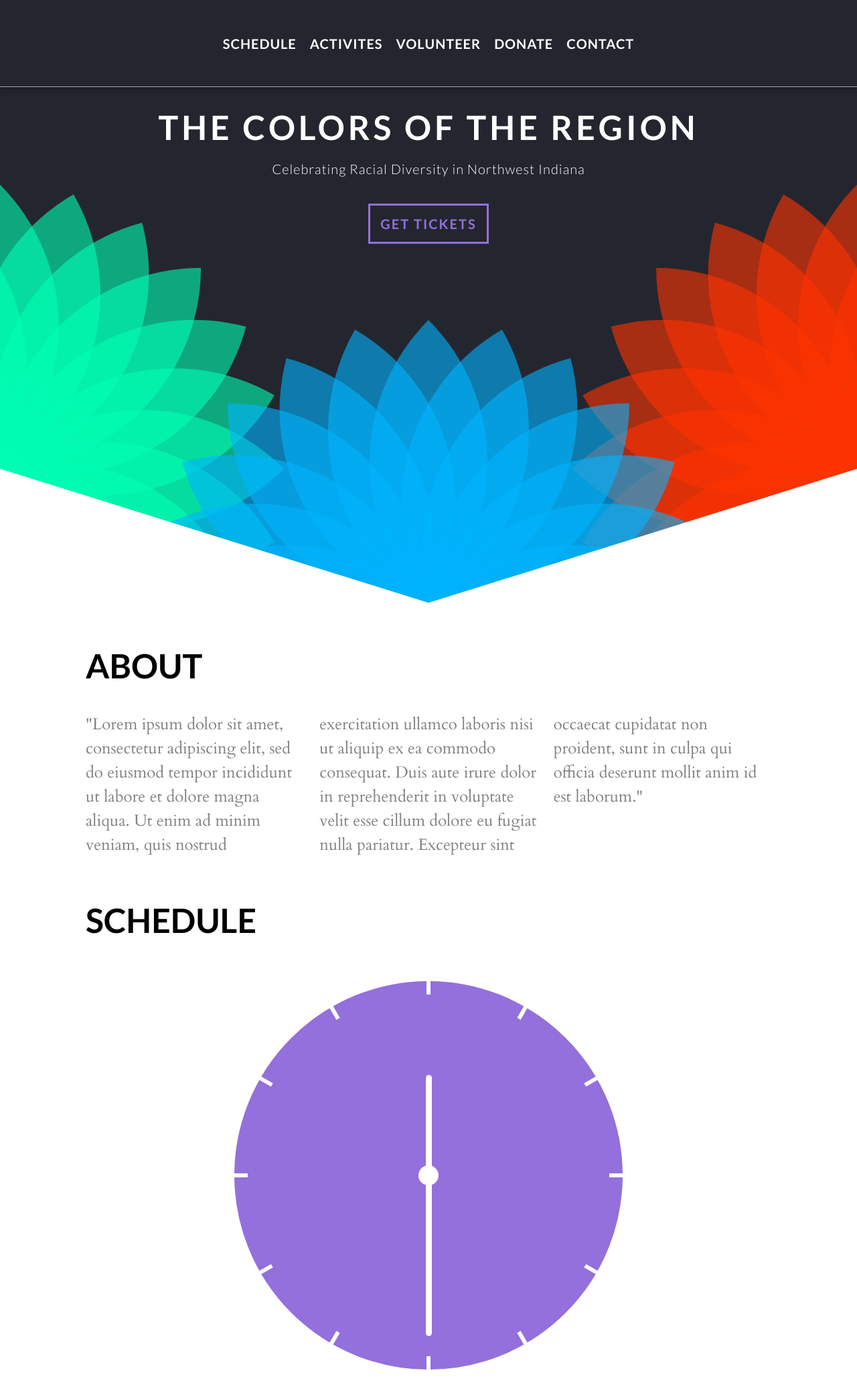
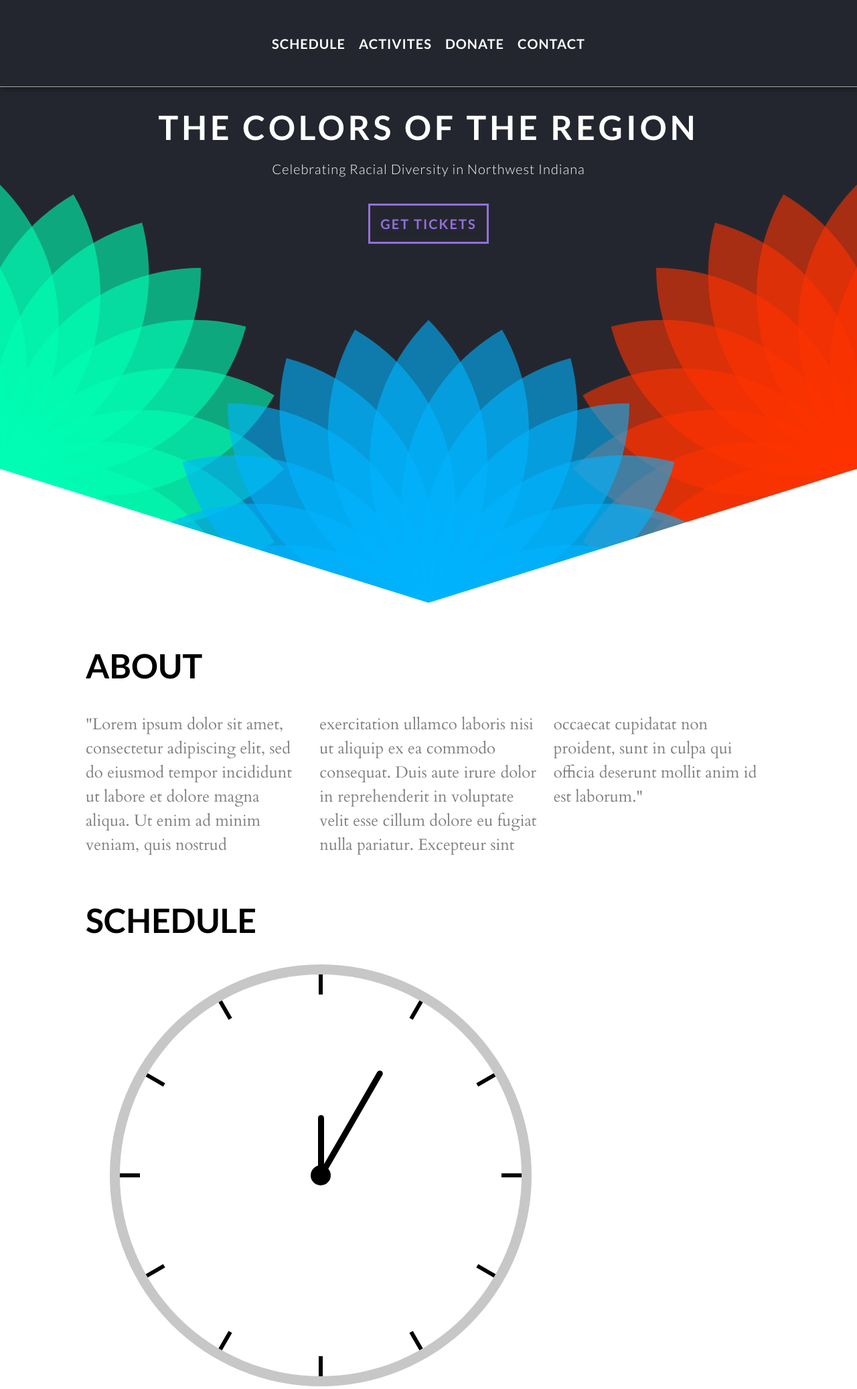
Before and after one commit to dsrasheed/cotr-website, a Flask app: page / in a window 1280 px wide. Shown: the top 2074 px of the page at 67% size. Run offline with Flask 2, Linux system fonts and the light colour scheme; parts of the project's set-up code (start-up, migrations or seed data) failed here and were passed over.

Commit message:
Small changes to home page

```diff
--- a/cotr/home/templates/index.html
+++ b/cotr/home/templates/index.html
@@ -16,7 +16,6 @@
 		<ul class="menu">
 			<li class="menu-element"><a class="menu-link" href="#">Schedule</a></li>
 			<li class="menu-element"><a class="menu-link" href="#">Activites</a></li>
-			<li class="menu-element"><a class="menu-link" href="#">Volunteer</a></li>
 			<li class="menu-element"><a class="menu-link" href="#">Donate</a></li>
 			<li class="menu-element"><a class="menu-link" href="#">Contact</a></li>
 		</ul>
@@ -104,6 +103,8 @@
 		<div class="flex-content">
 			<div class="clock">
 				<div class="square-content">
+					<div class="clock-bg"></div>
+					<div class="clock-rim">
 						<div class="clock-tick"></div>
 						<div class="clock-tick"></div>
 						<div class="clock-tick"></div>
@@ -116,12 +117,13 @@
 						<div class="clock-tick"></div>
 						<div class="clock-tick"></div>
 						<div class="clock-tick"></div>
-					<div class="clock-rim"></div>
-					<div class="clock-center"></div>
 						<div class="hour-hand"></div>
 						<div class="minute-hand"></div>
+						<div class="clock-center"></div>
 					</div>
 				</div>
+			</div>
+
 			<div class="schedule-slide">
 				<div id="left-arrow" class="slide-arrow-cnt"></div>
 				<div class="slide-content">
--- a/cotr/static/styles/main.css
+++ b/cotr/static/styles/main.css
@@ -270,8 +270,8 @@ h2.section-title {
 }
 .flex-content {
 	display: flex;
-	justify-content: center;
 	flex-wrap: wrap;
+	justify-content: space-between;
 }
 .clock, .schedule-slide {
 	margin-top: 5%;
@@ -295,12 +295,21 @@ h2.section-title {
 	left: 0;
 	position: absolute;
 }
+.clock-bg {
+	width: 105%;
+	height: 105%;
+	border-radius: 50%;
+	position: absolute;
+	top: -2.5%;
+	left: -2.5%;
+	background-color: #c7c7c7;
+}
 .clock-rim {
 	width: 100%;
 	height: 100%;
 	border-radius: 50%;
-	border: solid 10px white;
-	background-color: mediumpurple;
+	background-color: white;
+	position: relative;
 }
 .clock-tick {
 	position: absolute;
@@ -314,10 +323,10 @@ h2.section-title {
 	content: "";
 	display: block;
 	width: 100%;
-	height: 30px;
+	height: 10%;
 	position: absolute;
 	top: 0;
-	background-color: white;
+	background-color: black;
 }
 .clock-tick:nth-child(2) {
 	transform: rotate(30deg);
@@ -354,22 +363,27 @@ h2.section-title {
 }
 .clock-center {
 	position: absolute;
-	width: 30px;
-	height: 30px;
+	width: 5%;
 	top: 50%;
 	left: 50%;
 	transform: translate(-50%,-50%);
-	background-color: white;
+	background-color: black;
 	border-radius: 50%;
+}
+.clock-center:after {
+	content: "";
+	display: block;
+	width: 100%;
+	padding-bottom: 100%;
 }
 .hour-hand {
 	position: absolute;
 	bottom: 50%;
 	left: 49.25%;
 	width: 1.5%;
-	height: 25%;
+	height: 15%;
 	transform-origin: 50% 100%;
-	background-color: white;
+	background-color: black;
 	border-radius: 50px;
 }
 .minute-hand {
@@ -377,16 +391,11 @@ h2.section-title {
 	bottom: 50%;
 	left: 49.25%;
 	width: 1.5%;
-	height: 40%;
+	height: 30%;
 	transform-origin: 50% 100%;
-	background-color: white;
+	background-color: black;
 	border-radius: 50px;
-	transform: rotate(180deg);
-	/*animation: rotate-minute 60s ease-out infinite;*/
-}
-@keyframes rotate-minute {
-	from { transform: rotate(0deg); }
-	to { transform: rotate(360deg); }
+	transform: rotate(30deg);
 }
 .schedule-slide {
 	width: 700px;
```
Lines whose indentation alone changed are shown as unchanged.
